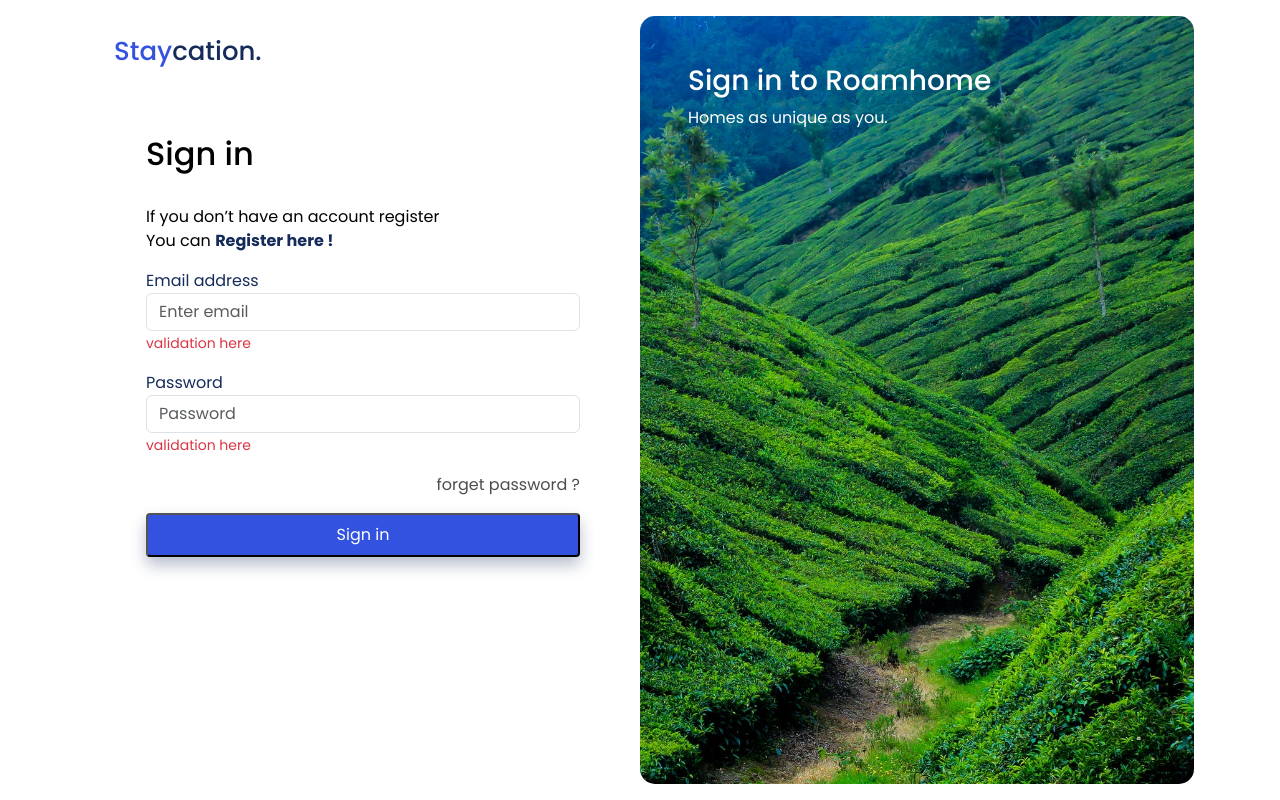
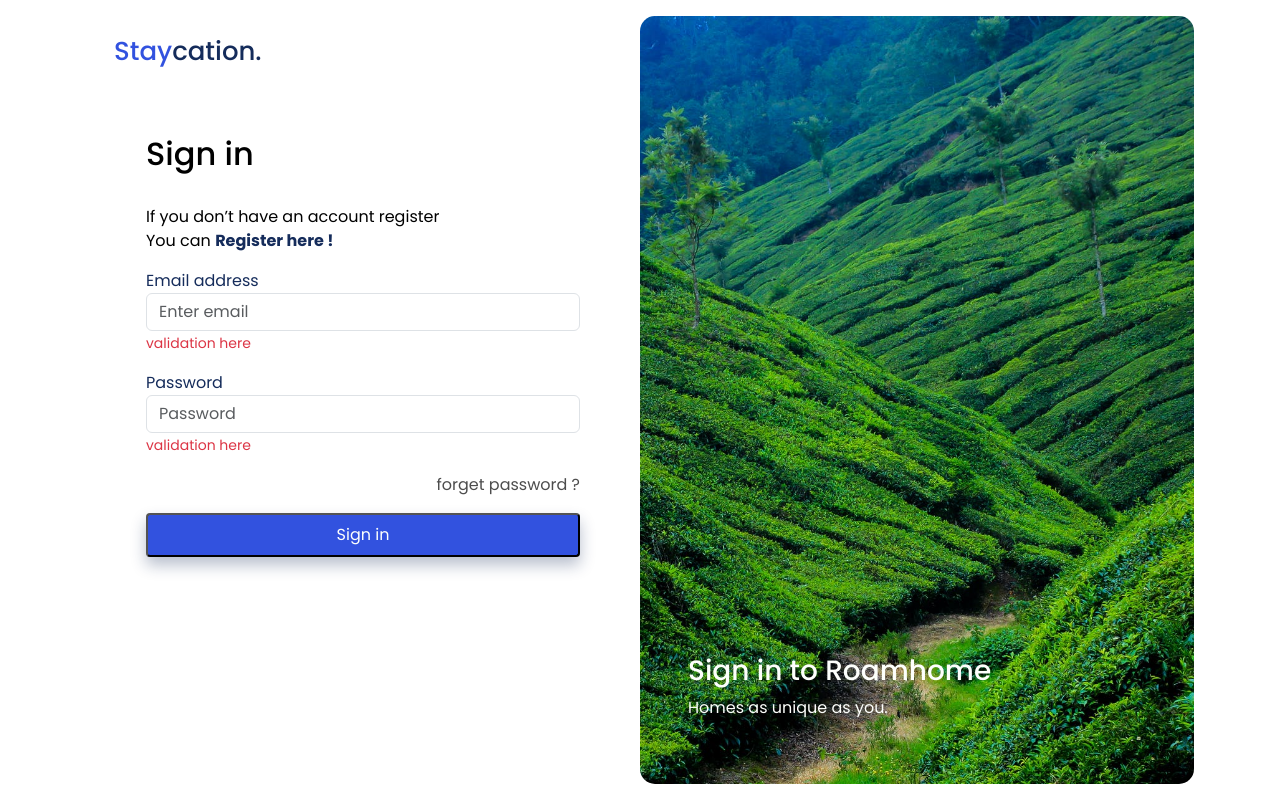
Before and after one commit to Saied-AbdAlzaker/hotel, an Angular app: page /auth/signin in a window 1280 px wide. Built offline with nearby package versions, Linux system fonts and the light colour scheme.

Commit message:
enhancement UI sign in

```diff
--- a/src/app/Core/auth/Components/signin/signin.component.html
+++ b/src/app/Core/auth/Components/signin/signin.component.html
@@ -30,7 +30,7 @@
             </form>
           </div>
         </div>
-        <div class="cover d-none d-md-block col-md-6 p-5">
+        <div class="cover d-none d-md-flex flex-column justify-content-end col-md-6 p-5">
             <h3>Sign in to Roamhome</h3>
             <p>Homes as unique as you.</p>
         </div>
```
